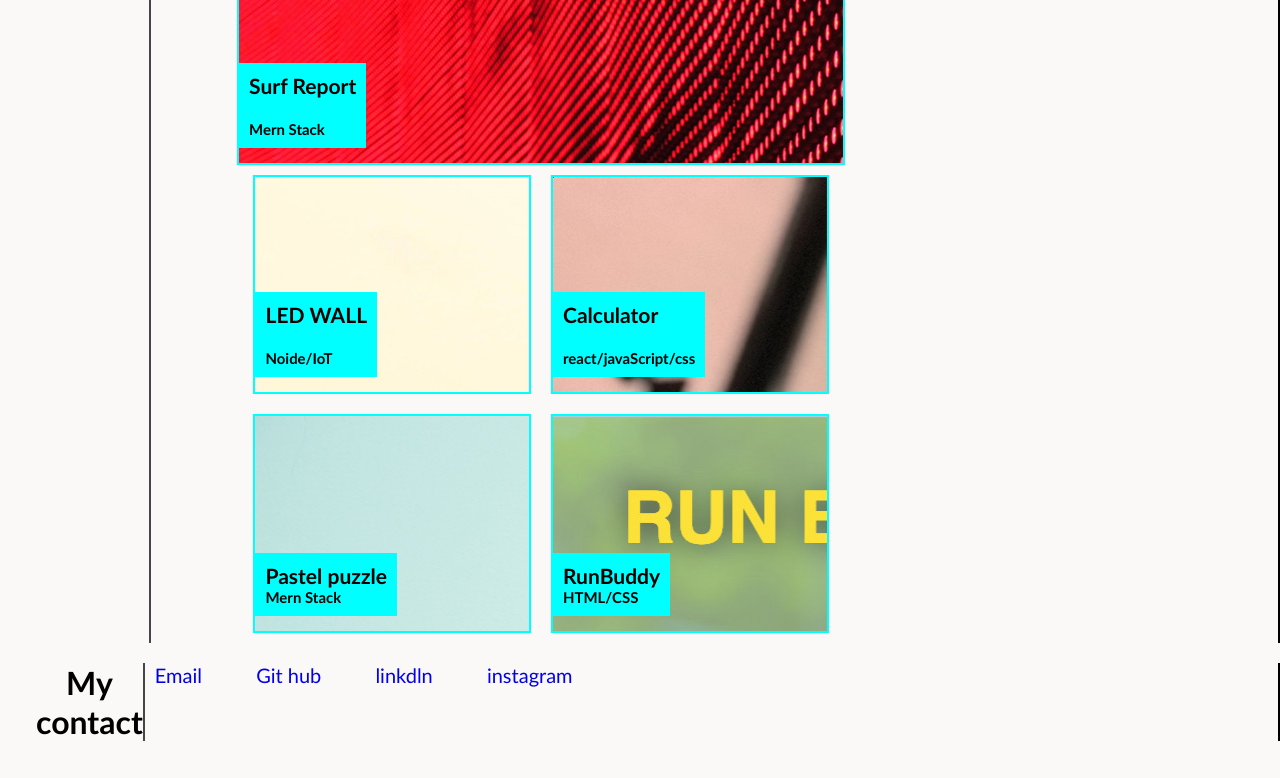
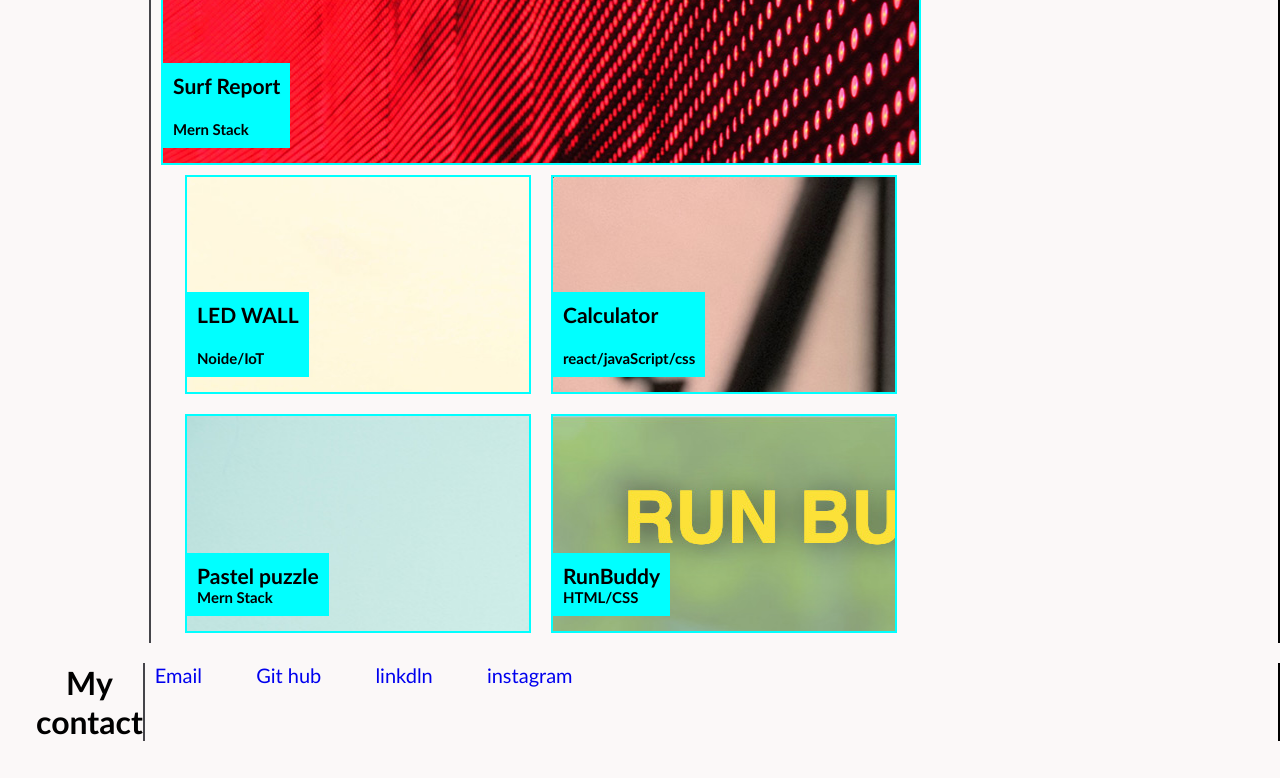
Before and after one commit to blackiechan48/portfolio-challenge, a plain HTML site: page index.html in a window 1280 px wide. Shown: the part 631-1409 px from the top of the page. Drawn offline with Linux system fonts and the light colour scheme.

Commit message:
<final edits to htm and css>

```diff
--- a/style.css
+++ b/style.css
@@ -120,7 +120,7 @@ font-size: 30px;
 
 }
 .work-col-2{
-    flex-basis: 200%;
+    flex-basis: 100%;
 }
 
     h1{
@@ -132,7 +132,7 @@ font-size: 30px;
     }
     #projectContainer {
     display: flex;
-    width: 80%;
+    width: 100%;
     padding-top: 40px;
     margin: auto;
     justify-content: center;
@@ -161,6 +161,7 @@ font-size: 30px;
         width: 100%;
         height: 200px;
     }
+    /* Designed the work section using Css to display in a grid  */
     .calculator-box{
         background-image: url("images/02-portfolio-2.jpg");
     }
@@ -174,7 +175,7 @@ font-size: 30px;
         background-image: url("images/02-portfolio-4.jpg");
     }
 
-
+    /* Designed lay out using flex for other sections of the grid */
     .title {
     font-size: 18px;
     padding: 10px;
@@ -187,7 +188,7 @@ font-size: 30px;
     color: black;
     border-right: black solid 2px;
 }
-    /* added work section and used flex to display content */
+
 .contact{
     border-right: black solid 2px;
     flex-direction: row;
@@ -205,6 +206,7 @@ font-size: 30px;
     font-size:12px;
     color: rgb(2, 2, 2);
 }
+/* added contact information and footer */
 @media screen and (max-width: 980px) {
 
 
```
Also changed, not shown: 2 other files.
